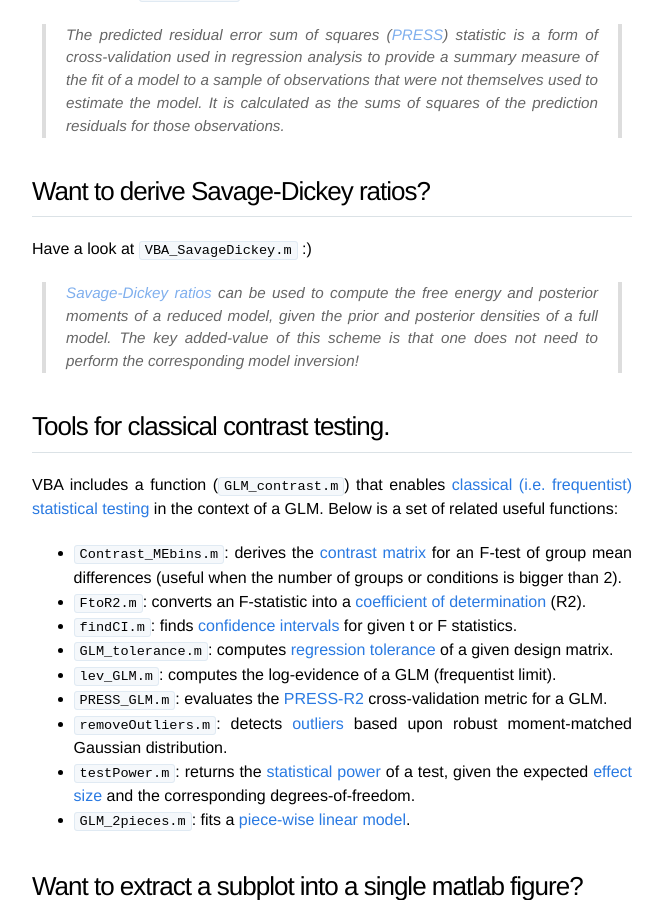
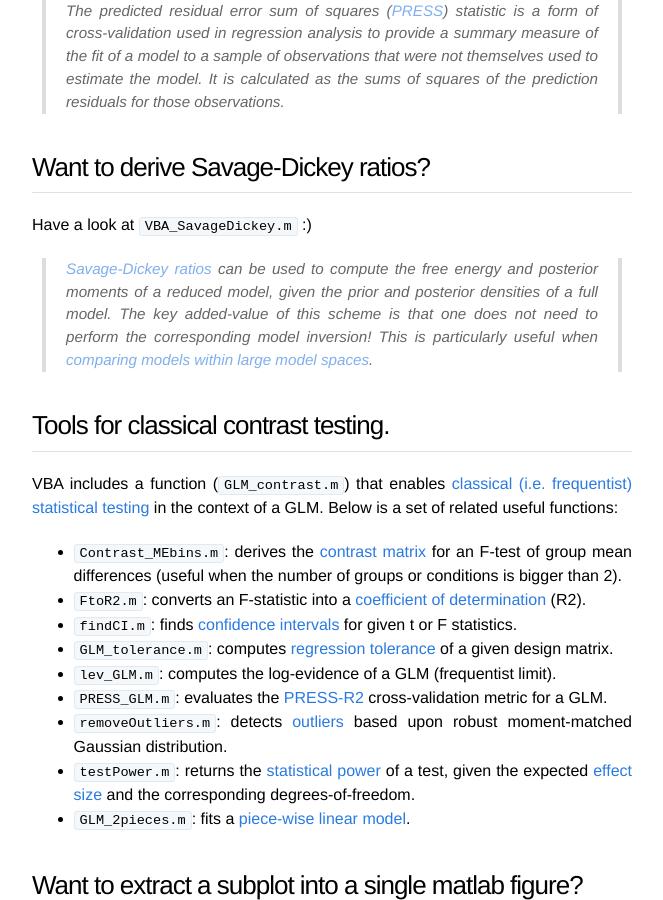
Before and after one commit to MBB-team/VBA-toolbox, a Jekyll site: the page built from _wiki/a-few-VBA-functions.md, in a window 1280 px wide and 900 px high, scrolled down 3601 px. Shown: the whole window, without its empty margins (308-971 px from the left). Built offline with Jekyll 4.4.1, drawn with Linux system fonts in a browser that asks for light colours; nearby versions of some CDN libraries; formulas are drawn with MathJax 3; some of the changed text lies outside the part shown.

Commit message:
Update a-few-VBA-functions.md

```diff
--- a/_wiki/a-few-VBA-functions.md
+++ b/_wiki/a-few-VBA-functions.md
@@ -96,7 +96,7 @@ Have a look at `VBA_PRESS.m` :)
 
 Have a look at `VBA_SavageDickey.m` :)
 
-> [Savage-Dickey ratios](http://journals.plos.org/plosone/article?id=10.1371/journal.pone.0059655) can be used to compute the free energy and posterior moments of a reduced model, given the prior and posterior densities of a full model. The key added-value of this scheme is that one does not need to perform the corresponding model inversion!
+> [Savage-Dickey ratios](http://journals.plos.org/plosone/article?id=10.1371/journal.pone.0059655) can be used to compute the free energy and posterior moments of a reduced model, given the prior and posterior densities of a full model. The key added-value of this scheme is that one does not need to perform the corresponding model inversion! This is particularly useful when [comparing models within large model spaces]({{ site.baseurl }}/wiki/Comparing-large-spaces-of-models).
 
 
 ## Tools for classical contrast testing.
```
Also changed, not shown: other parts of _wiki/a-few-VBA-functions.md (+1 -1 lines).
